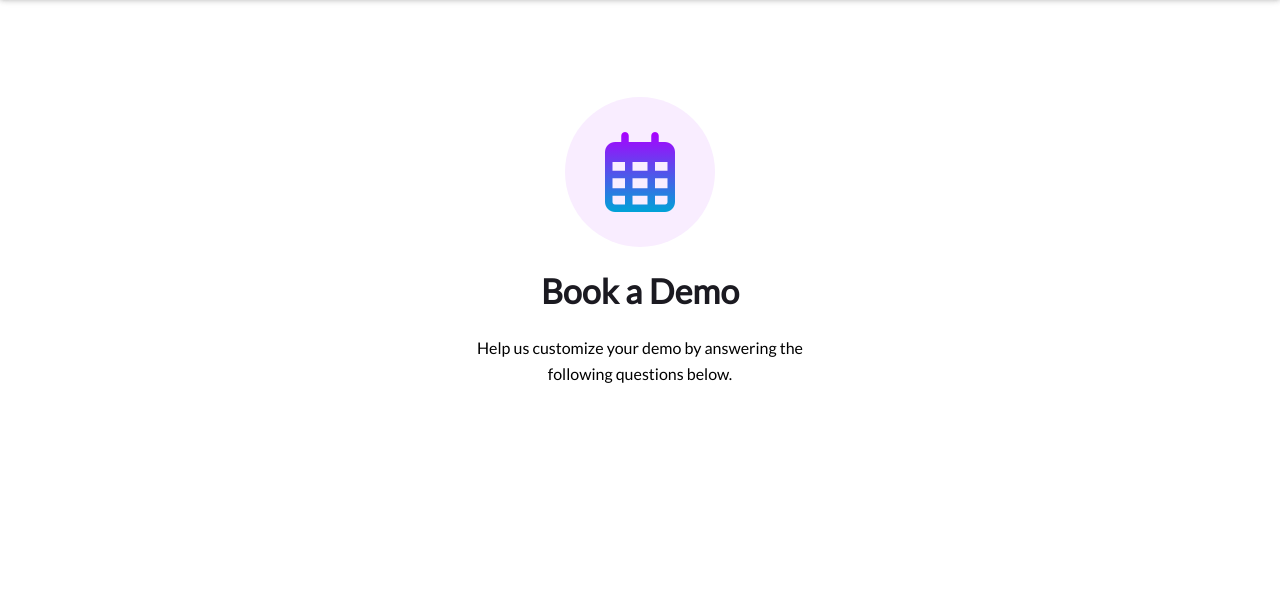
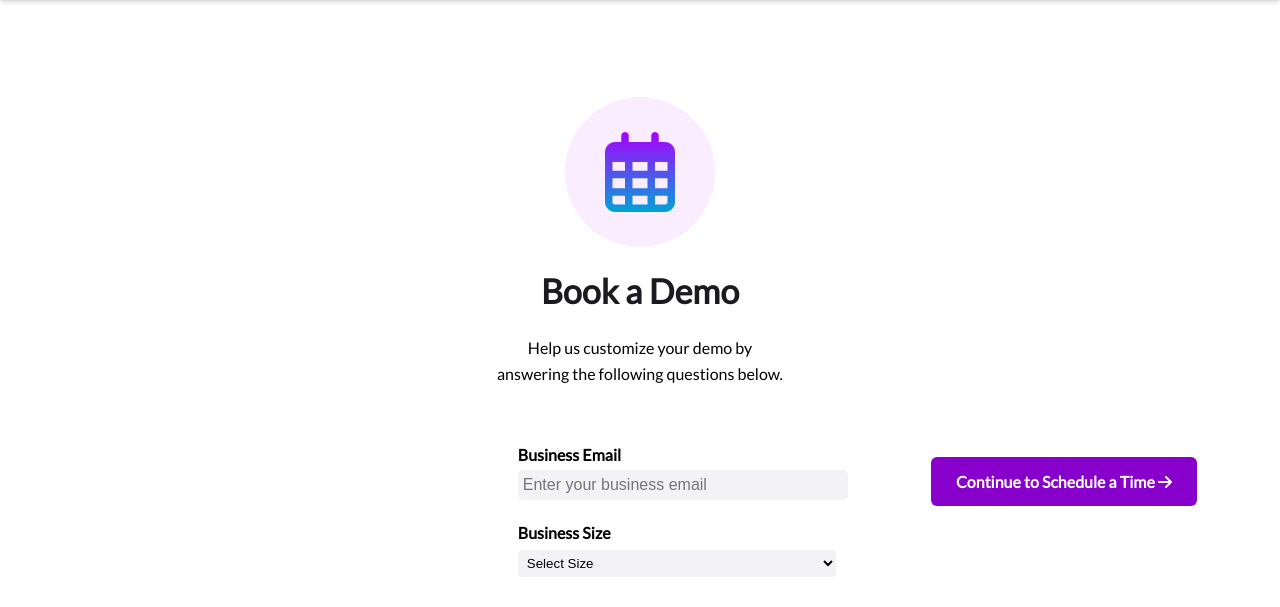
Before and after one commit to willyhuang18/SingleStore-Assessment, a plain HTML site: page index.html in a window 1280 px wide. Shown: the part 83-690 px from the top of the page. Drawn offline with Linux system fonts and the light colour scheme.

Commit message:
addin the input box styles

```diff
--- a/assets/styles.css
+++ b/assets/styles.css
@@ -10,11 +10,7 @@ body {
     -webkit-font-smoothing: antialiased;
     -moz-osx-font-smoothing: grayscale;
   }
-  *,
-  *::before,
-  *::after {
-    box-sizing: inherit;
-  }
+
 
   .Paper-root {
     color: rgba(0, 0, 0, 0.87);
@@ -41,6 +37,7 @@ body {
     position: relative;
     align-items: center;
   }
+
   .bar-gutters {
     padding-left: 16px;
     padding-right: 16px;
@@ -79,13 +76,14 @@ body {
     font-size: 16px;
     line-height: 26px;
     text-align: center;
-  }
-  .title-text{
-    width: 30%;
+    width: 23%;
     margin: auto;
   }
+
   .middle-container {
-    margin: 100px 0;
+    width: 23%;
+    margin: auto;
+    padding-top: 50px;
   }
   .rounded {
     width: 150px;
@@ -95,17 +93,94 @@ body {
     display: inline-flex;
     align-items: center;
     justify-content: center;
-    cursor: pointer;
     border-radius: 50%;
     border: none;
     text-decoration: none;
-    transition: background 0.2s;
+    transition: 0.2s;
   }
 
 
-  .span{
+  .color{
     font-size: 80px;
     color: transparent;
     background: linear-gradient(#AA00FF 0%, #00A3D7 100%);
     -webkit-background-clip: text;
   }
+
+  .label{
+    float: left;
+    padding-left: 25px;
+  }
+
+  .email{
+    display: flex;
+    justify-content: center;
+  }
+  .text-title{
+    width:318px;
+    background: #F3F3F5;
+    border-radius: 4px;
+    padding: 5px;
+    border: none;
+
+
+  }
+
+  span{
+  font-family: 'Lato';
+  font-style: normal;
+  font-weight: 700;
+  font-size: 16px;
+  line-height: 16px;
+  }
+
+  .container{
+    padding-top: 20px;
+  }
+  button{
+  font-family: 'Lato';
+  font-style: normal;
+  font-size: 16px;
+  background: #8800CC;
+  -webkit-border-radius: 6;
+  -moz-border-radius: 6;
+  border-radius: 6px;
+  color: #ffffff;
+  padding: 15px 25px 15px 25px;
+  text-decoration: none;
+  cursor: pointer;
+  transition: all 0.2s;
+  border: none;
+  }
+
+
+.btn:hover {
+  transform: translateY(-3px);
+  box-shadow: 0 1rem 1rem rgba(0, 0, 0, 0.2);
+}
+
+.btn:active,
+.btn:focus {
+  outline: none;
+  transform: translateY(-1px);
+  box-shadow: 0 0.5rem 1rem rgba(0, 0, 0, 0.2);
+}
+
+  .input-box{
+    margin-bottom: 15px;
+    float: left;
+    padding-left: 25px;
+  }
+   .input-box input{
+    height: 20px;
+    width:320px;
+    outline: none;
+    font-size: 16px;
+    border-radius: 5px;
+    border-bottom-width: 2px;
+    transition: all 0.3s ease;
+  }
+   .input-box input:focus,
+   .input-box input:valid{
+    border-color: #9b59b6;
+  }
--- a/index.html
+++ b/index.html
@@ -18,16 +18,38 @@
     </header>
     <div class="top-container">
         <div class="rounded">
-            <i class="fa-regular fa-calendar-days span" ></i>
+            <i class="fa-regular fa-calendar-days color" ></i>
         </div>
         <h1>Book a Demo</h1>
-        <div class="title-text">
           <p>Help us customize your demo by answering the following questions below.</p>
+    </div>
+    <form>
+        <div class="middle-container">
+            <div class="label">
+                <span>Business Email</span>
+            </div>
+            <div class="input-box">
+                <input type="email"  id="email" class="text-title" placeholder="Enter your business email" required>
+            </div>
+            <div class="label">
+                <span>Business Size</span>
+            </div>
+            <div class="input-box">
+                <select name="people" id="people"  required class="text-title">
+                    <option value="" > Select Size</option>
+                    <option value="1-10">1-10</option>
+                    <option value="11-50">11-50</option>
+                    <option value="51-100">51-100</option>
+                    <option value="101-250">101-250</option>
+                    <option value="250-1000">250-1000</option>
+                    <option value="10000+">10000+</option>
+                </select>
+            </div>
         </div>
-    </div>
-    <div class="middle-container">
-
-    </div>
-</body>
+        <div id="submit" class="container">
+            <button type="button"  class="btn"id="submit"><span>Continue to Schedule a Time</span> <i class="fa-solid fa-arrow-right"></i></button>
+        </div>
+    </form>
+    </body>
 
 </html>
```
